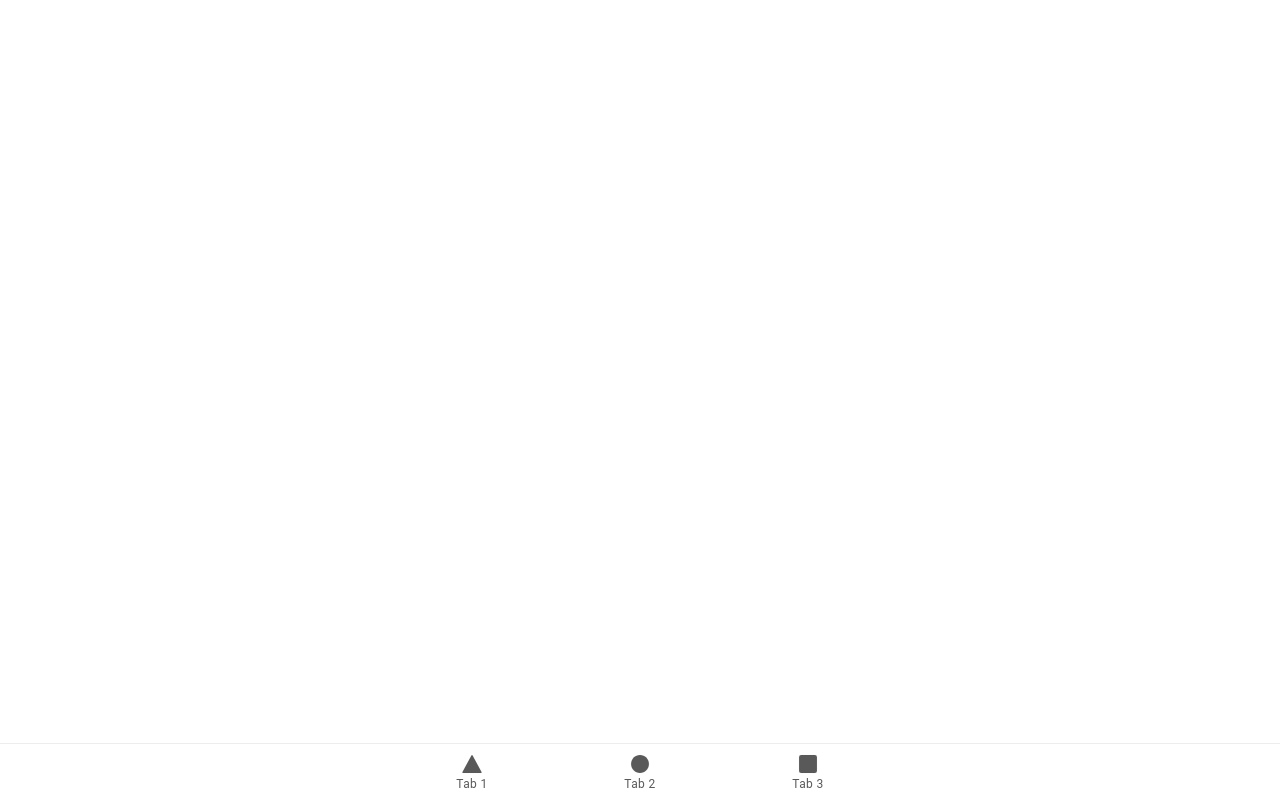
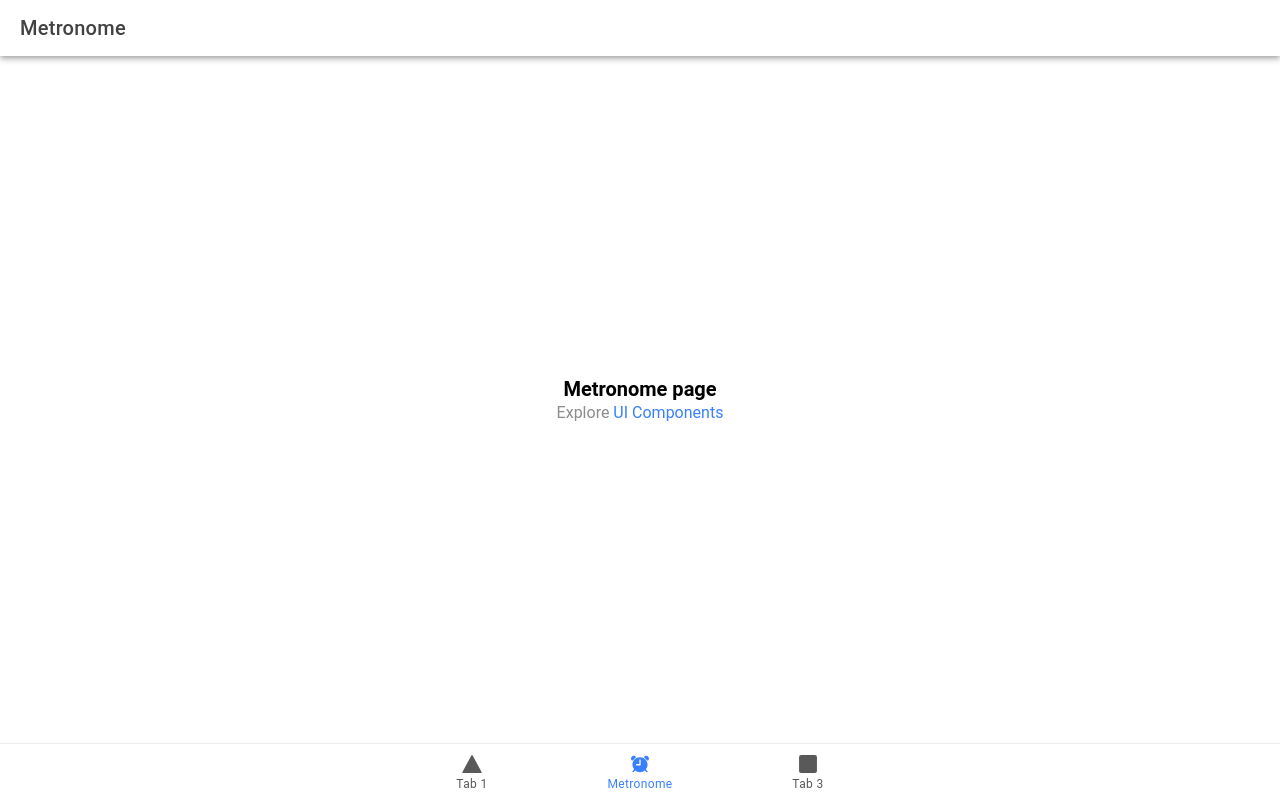
Before and after one commit to The24Kings/music-comp-app, a React (Vite) app: page /metronome in a window 1280 px wide. Built offline with nearby package versions, Linux system fonts and the light colour scheme.

Commit message:
Changed Tab 2 to "Metronome"

```diff
--- a/src/App.tsx
+++ b/src/App.tsx
@@ -10,9 +10,9 @@ import {
   setupIonicReact
 } from '@ionic/react';
 import { IonReactRouter } from '@ionic/react-router';
-import { ellipse, square, triangle } from 'ionicons/icons';
+import { ellipse, square, triangle, alarm } from 'ionicons/icons';
 import Tab1 from './pages/Tab1';
-import Tab2 from './pages/Tab2';
+import Metronome from './pages/Metronome';
 import Tab3 from './pages/Tab3';
 
 /* Core CSS required for Ionic components to work properly */
@@ -44,25 +44,31 @@ const App: React.FC = () => (
           <Route exact path="/tab1">
             <Tab1 />
           </Route>
-          <Route exact path="/tab2">
-            <Tab2 />
+
+          <Route exact path="/metronome">
+            <Metronome />
           </Route>
+
           <Route path="/tab3">
             <Tab3 />
           </Route>
+
           <Route exact path="/">
             <Redirect to="/tab1" />
           </Route>
         </IonRouterOutlet>
+
         <IonTabBar slot="bottom">
           <IonTabButton tab="tab1" href="/tab1">
             <IonIcon aria-hidden="true" icon={triangle} />
             <IonLabel>Tab 1</IonLabel>
           </IonTabButton>
-          <IonTabButton tab="tab2" href="/tab2">
-            <IonIcon aria-hidden="true" icon={ellipse} />
-            <IonLabel>Tab 2</IonLabel>
+
+          <IonTabButton tab="metronome" href="/metronome">
+            <IonIcon aria-hidden="true" icon={alarm} />
+            <IonLabel>Metronome</IonLabel>
           </IonTabButton>
+
           <IonTabButton tab="tab3" href="/tab3">
             <IonIcon aria-hidden="true" icon={square} />
             <IonLabel>Tab 3</IonLabel>
--- /dev/null
+++ b/src/pages/Metronome.tsx
@@ -0,0 +1,24 @@
+import { IonContent, IonHeader, IonPage, IonTitle, IonToolbar } from '@ionic/react';
+import ExploreContainer from '../components/ExploreContainer';
+
+const Metronome: React.FC = () => {
+    return (
+      <IonPage>
+        <IonHeader>
+          <IonToolbar>
+            <IonTitle>Metronome</IonTitle>
+          </IonToolbar>
+        </IonHeader>
+        <IonContent fullscreen>
+          <IonHeader collapse="condense">
+            <IonToolbar>
+              <IonTitle size="large">Metronome</IonTitle>
+            </IonToolbar>
+          </IonHeader>
+          <ExploreContainer name="Metronome page" />
+        </IonContent>
+      </IonPage>
+    );
+};
+
+export default Metronome;
--- a/src/pages/Tab2.tsx
+++ /dev/null
@@ -1,25 +0,0 @@
-import { IonContent, IonHeader, IonPage, IonTitle, IonToolbar } from '@ionic/react';
-import ExploreContainer from '../components/ExploreContainer';
-import './Tab2.css';
-
-const Tab2: React.FC = () => {
-  return (
-    <IonPage>
-      <IonHeader>
-        <IonToolbar>
-          <IonTitle>Tab 2</IonTitle>
-        </IonToolbar>
-      </IonHeader>
-      <IonContent fullscreen>
-        <IonHeader collapse="condense">
-          <IonToolbar>
-            <IonTitle size="large">Tab 2</IonTitle>
-          </IonToolbar>
-        </IonHeader>
-        <ExploreContainer name="Metronome page" />
-      </IonContent>
-    </IonPage>
-  );
-};
-
-export default Tab2;
```
